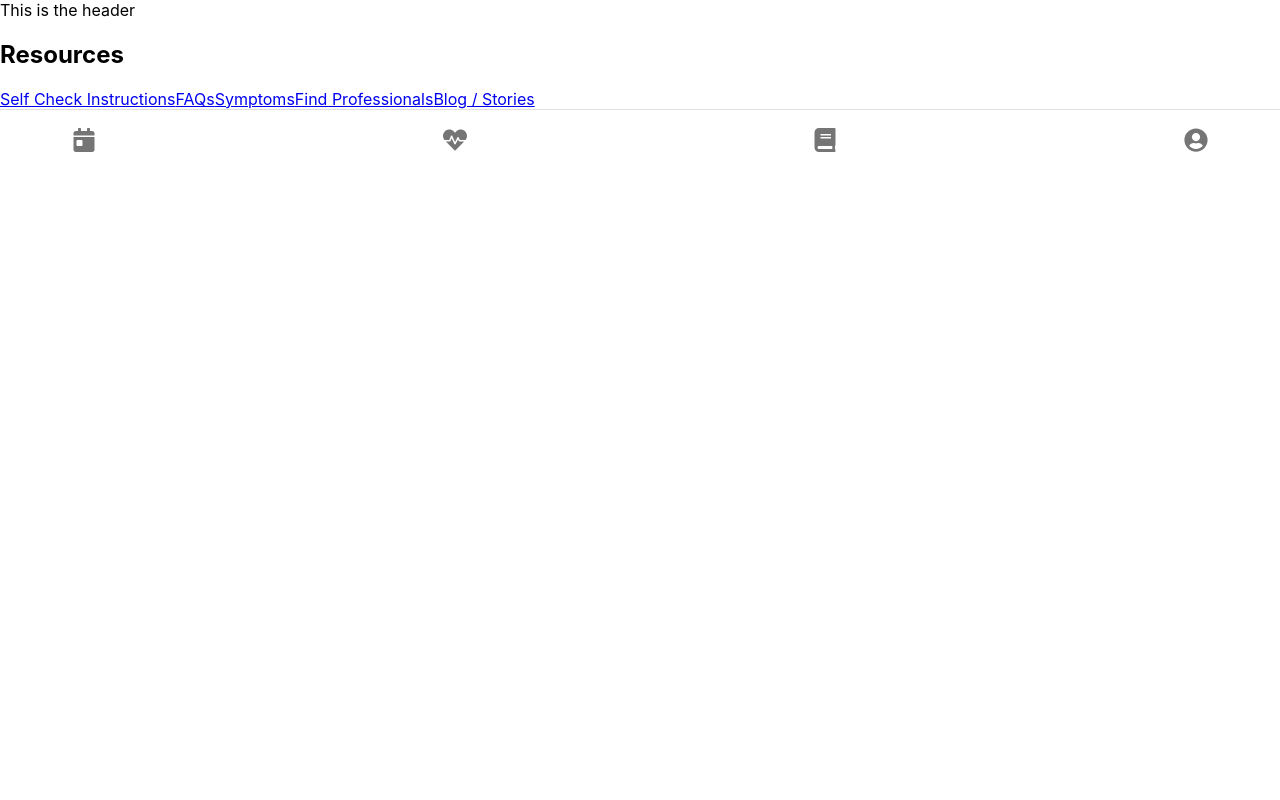
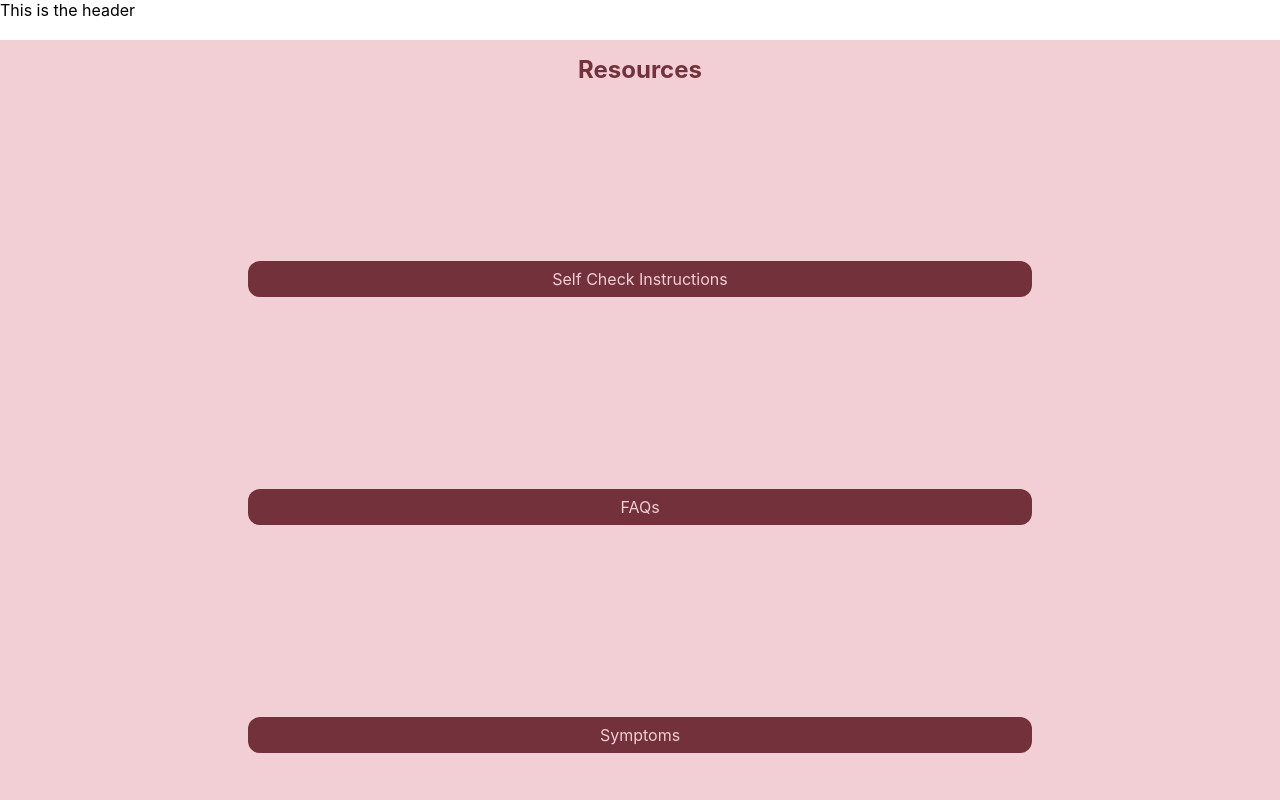
Before and after one commit to gracexkan/pink-hope-breastcheck-tool, a React (Create React App) app in the folder client/: page /resources in a window 1280 px wide. Shown: the top 800 px of the page. Built offline with nearby package versions, Linux system fonts and the light colour scheme; no server answers; the HTML template or start-up script is replaced by a standard one.

Commit message:
added find professionals search

```diff
--- a/client/src/App.jsx
+++ b/client/src/App.jsx
@@ -5,6 +5,7 @@ import Calendar from './pages/Calendar';
 import SelfCheck from './pages/SelfCheck';
 import Resources from './pages/Resources';
 import Profile from './pages/Profile';
+import Faqs from './pages/Faqs';
 import Header from './layout/Header';
 import Footer from './layout/Footer';
 import axios from "axios";
@@ -25,6 +26,7 @@ function App() {
           <Route exact path="/" element={<Calendar />}></Route>
           <Route exact path="/self-check" element={<SelfCheck />}></Route>
           <Route exact path="/resources" element={<Resources />}></Route>
+          <Route exact path="/resources/faqs" element={<Faqs />}></Route>
           <Route exact path="/profile" element={<Profile />}></Route>
         </Routes>
       </div>
--- /dev/null
+++ b/client/src/pages/Faqs.jsx
@@ -0,0 +1,13 @@
+import React from "react";
+
+function Faqs(){
+
+  return (
+    <div>
+      FAQs
+    </div>
+  )
+
+}
+
+export default Faqs
--- /dev/null
+++ b/client/src/pages/Resources.css
@@ -0,0 +1,22 @@
+.resources-page {
+  text-align: center;
+  background: #f1cfd5;
+  margin-bottom: 15px;
+}
+
+.resources-page h2 {
+  padding-top: 15px;
+  margin-bottom: -15px;
+  color: #73313b;
+}
+
+.resources-links {
+  display: block;
+  padding: 8px;
+  margin: 15vw auto;
+  border-radius: 12px;
+  width: 60vw;
+  color: #f1cfd5;
+  background-color: #73313b;
+  text-decoration: none;
+}
--- a/client/src/pages/Resources.jsx
+++ b/client/src/pages/Resources.jsx
@@ -1,23 +1,66 @@
-import React from 'react';
+import React, { useState, useEffect } from 'react';
 import { BrowserRouter as Router, Link, Route, Routes } from "react-router-dom";
+import './Resources.css';
 
 
-const Resources = () => {
+
+
+const Resources = (props) => {
+
+  const [latitude, setLatitude] = useState('')
+  const [longitude, setLongitude] = useState('')
+
+
+  function getPosition(pos) {
+    const crd = pos.coords;
+
+    setLatitude( crd.latitude )
+    setLongitude( crd.longitude )
+
+    console.log(latitude)
+    console.log(longitude)
+  }
+
+  useEffect(() => {
+    if (navigator.geolocation){
+      navigator.geolocation.getCurrentPosition(getPosition)
+
+    } else {
+      alert('Geolocation is not supported by this browser')
+    }
+  }, [])
+
+  // const handleClick = () => {
+
+  //   if (navigator.geolocation){
+  //   navigator.geolocation.getCurrentPosition(getPosition)
+
+  //   } else {
+  //     alert('Geolocation is not supported by this browser')
+  //   }
+  // }
+
   return (
-    <div>
+    <div className="resources-page">
       <h2>Resources</h2>
 
-      <a href="https://www.pinkhope.org.au/blog/how-to-check-your-breasts-and-know-your-normal">
-        Self Check Instructions
-      </a>
+      <div>
+        <a className="resources-links" href="https://www.pinkhope.org.au/blog/how-to-check-your-breasts-and-know-your-normal">
+          Self Check Instructions
+        </a>
 
-      <Link to="/resources/faqs">FAQs</Link>
+        <Link className="resources-links" to="/resources/faqs">FAQs</Link>
 
-      <Link>Symptoms</Link>
+        <a className="resources-links" href="https://www.healthdirect.gov.au/breast-cancer">
+          Symptoms
+        </a>
 
-      <Link>Find Professionals</Link>
+        <a className="resources-links" href={`https://www.google.com/maps/search/breast+cancer+specialists+near+me/@${latitude},${longitude},15z/data=!3m1!4b1`} >Find Professionals</a>
 
-      <Link>Blog / Stories</Link>
+        <a className="resources-links" href="https://www.pinkhope.org.au/our-latest-blogs">
+          Blog / Stories
+        </a>
+      </div>
 
     </div>
   );
```
